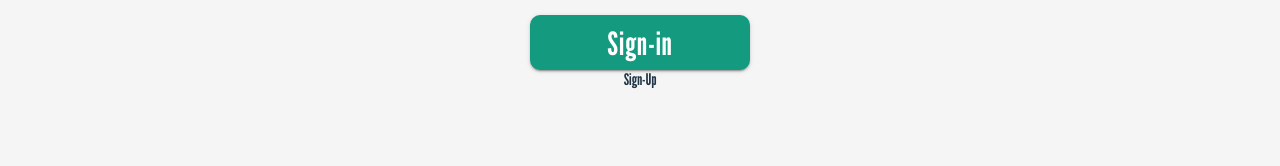
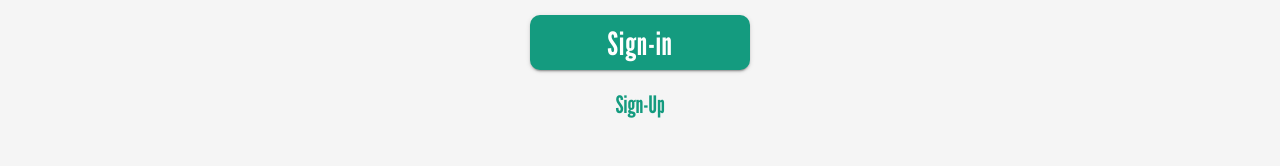
Before and after one commit to eliyasamary/Volunteer-Coordination, a React (Vite) app: page /signup in a window 1280 px wide. Shown: the part 634-800 px from the top of the page. Built offline with nearby package versions, Linux system fonts and the light colour scheme.

Commit message:
adding style for sign up/ sign in btns

```diff
--- a/src/style/styles.css
+++ b/src/style/styles.css
@@ -230,3 +230,9 @@
   align-items: center;
   margin-top: 24px;
 }
+
+.sign-in-up-btn {
+  font-size: 24px;
+  margin-top: 20px;
+  color: #149b7f;
+}
```
